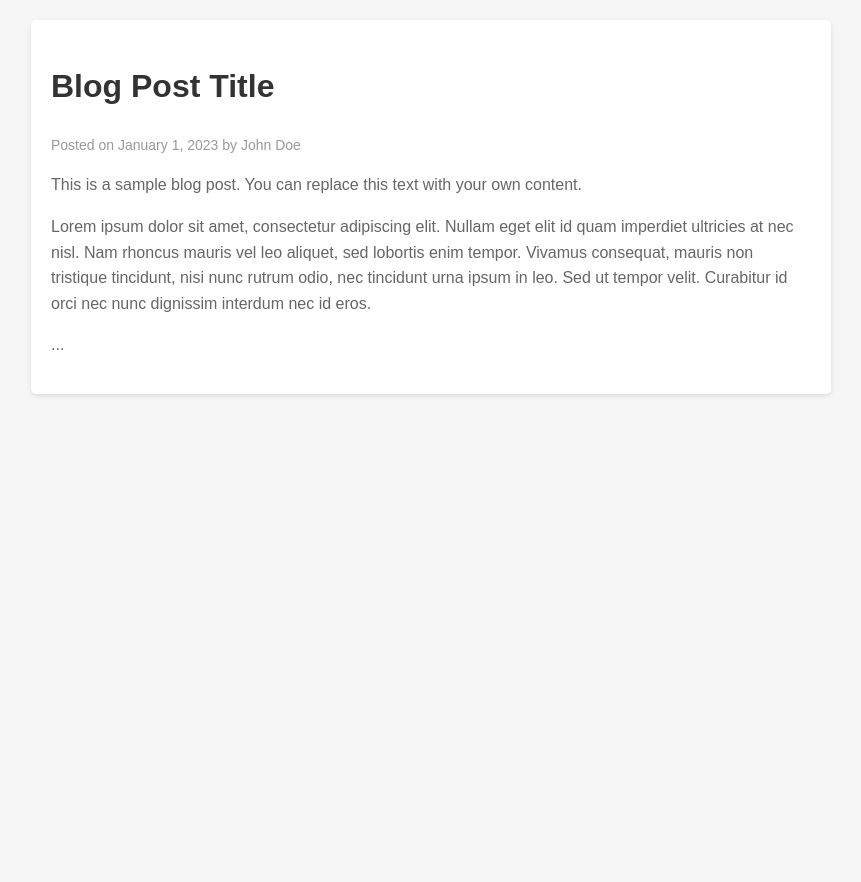
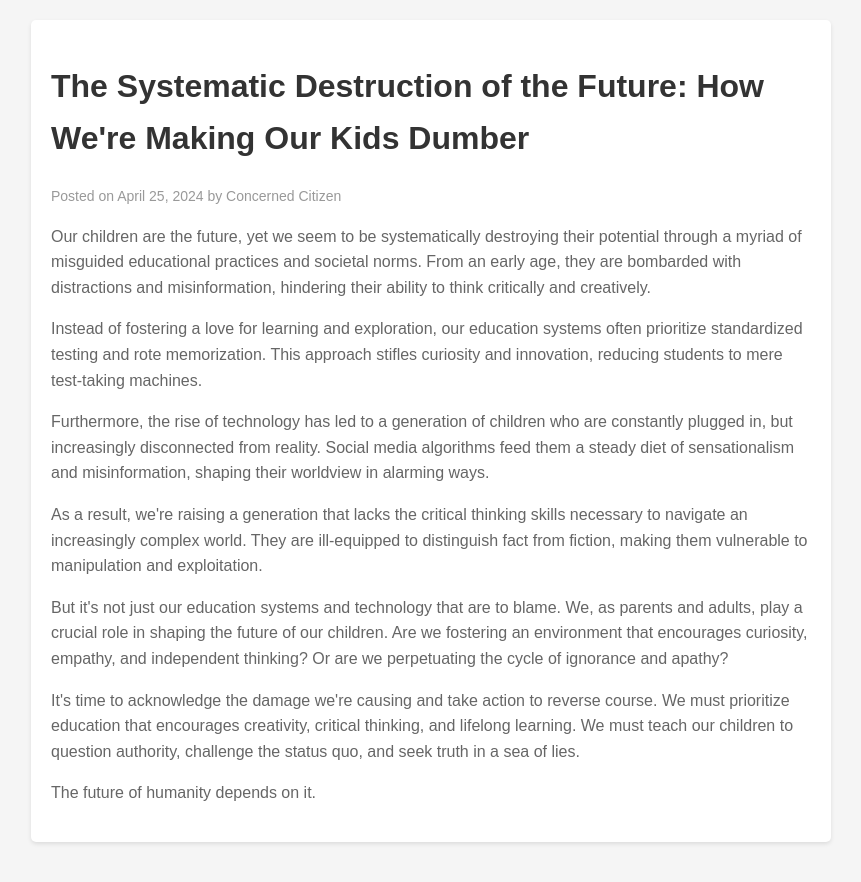
Before and after one commit to nlekkerman/django_project, a Python web app: template about/templates/about_me.html in a window 1280 px wide. Shown: the whole page, without its empty margins (209-1070 px from the left). Before the commit the page ends 396 px from the top, so only its background shows below. Run offline with Jinja, Linux system fonts and the light colour scheme; the template is opened without the code that fills it, so the values that code supplies are empty.

Commit message:
Added template article

```diff
--- a/about/templates/about_me.html
+++ b/about/templates/about_me.html
@@ -40,14 +40,19 @@
 
 <div class="container">
     <div class="post-content">
-        <h1>Blog Post Title</h1>
+        <h1>The Systematic Destruction of the Future: How We're Making Our Kids Dumber</h1>
         <div class="post-meta">
-            Posted on January 1, 2023 by John Doe
+            Posted on April 25, 2024 by Concerned Citizen
         </div>
-        <p>This is a sample blog post. You can replace this text with your own content.</p>
-        <p>Lorem ipsum dolor sit amet, consectetur adipiscing elit. Nullam eget elit id quam imperdiet ultricies at nec nisl. Nam rhoncus mauris vel leo aliquet, sed lobortis enim tempor. Vivamus consequat, mauris non tristique tincidunt, nisi nunc rutrum odio, nec tincidunt urna ipsum in leo. Sed ut tempor velit. Curabitur id orci nec nunc dignissim interdum nec id eros.</p>
-        <p>...</p>
+        <p>Our children are the future, yet we seem to be systematically destroying their potential through a myriad of misguided educational practices and societal norms. From an early age, they are bombarded with distractions and misinformation, hindering their ability to think critically and creatively.</p>
+        <p>Instead of fostering a love for learning and exploration, our education systems often prioritize standardized testing and rote memorization. This approach stifles curiosity and innovation, reducing students to mere test-taking machines.</p>
+        <p>Furthermore, the rise of technology has led to a generation of children who are constantly plugged in, but increasingly disconnected from reality. Social media algorithms feed them a steady diet of sensationalism and misinformation, shaping their worldview in alarming ways.</p>
+        <p>As a result, we're raising a generation that lacks the critical thinking skills necessary to navigate an increasingly complex world. They are ill-equipped to distinguish fact from fiction, making them vulnerable to manipulation and exploitation.</p>
+        <p>But it's not just our education systems and technology that are to blame. We, as parents and adults, play a crucial role in shaping the future of our children. Are we fostering an environment that encourages curiosity, empathy, and independent thinking? Or are we perpetuating the cycle of ignorance and apathy?</p>
+        <p>It's time to acknowledge the damage we're causing and take action to reverse course. We must prioritize education that encourages creativity, critical thinking, and lifelong learning. We must teach our children to question authority, challenge the status quo, and seek truth in a sea of lies.</p>
+        <p>The future of humanity depends on it.</p>
     </div>
+
 </div>
 
 </body>
```
